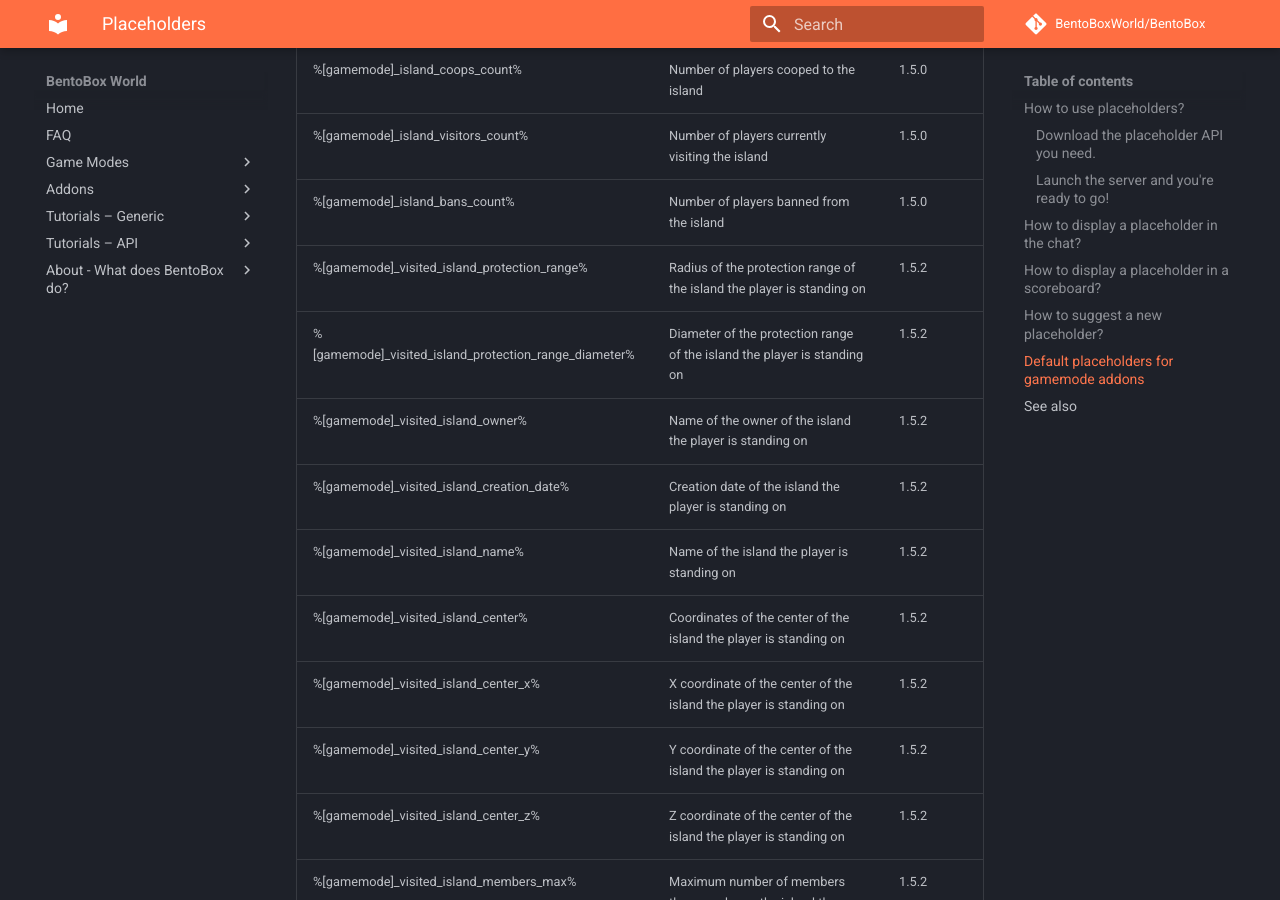
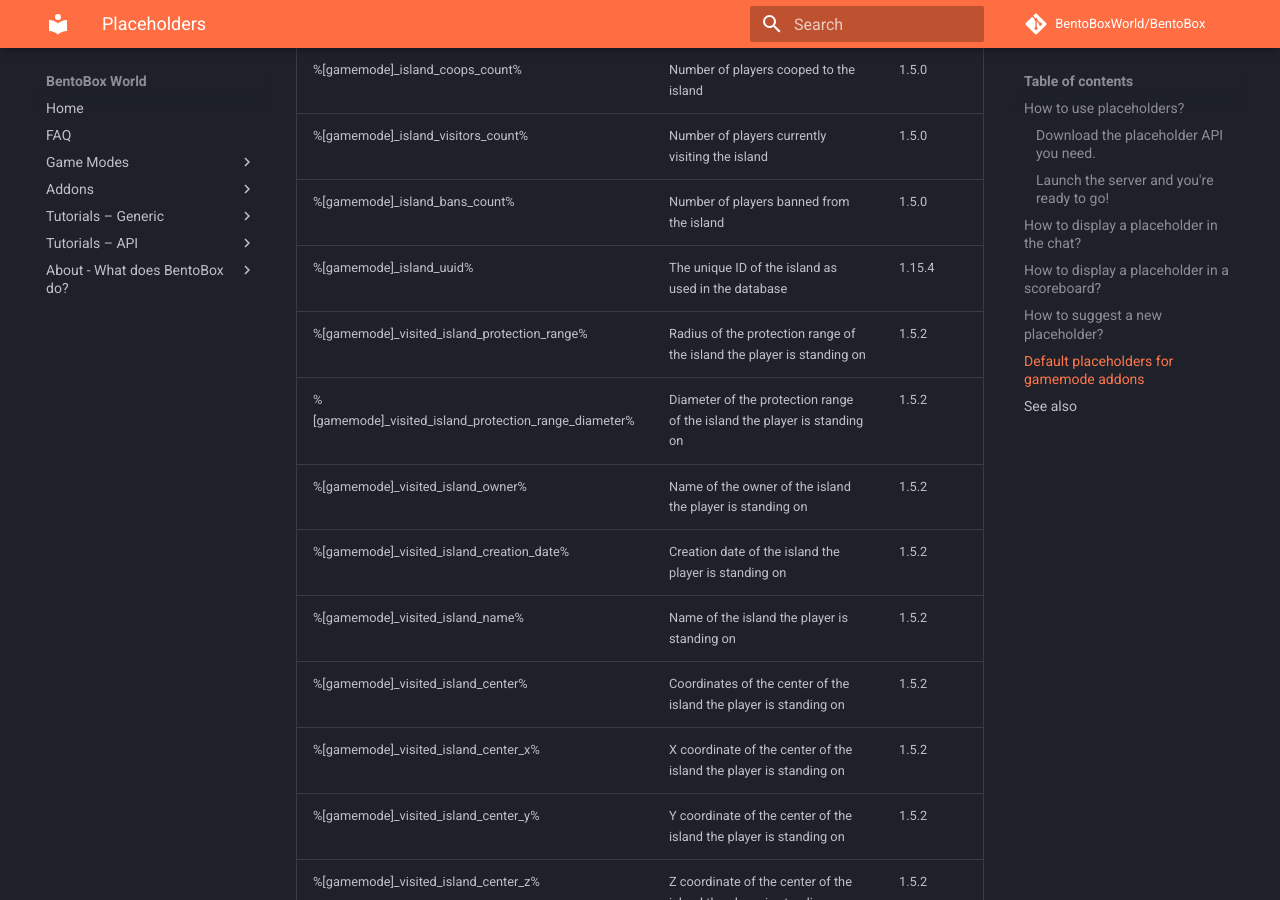
Before and after one commit to BentoBoxWorld/docs, an MkDocs documentation site: the page built from docs/BentoBox/Placeholders.md, in a window 1280 px wide and 900 px high, scrolled down 2243 px. Built offline with MkDocs 1.6.1 and Material for MkDocs 9.7.7, drawn with Linux system fonts in a browser that asks for light colours; comment, search, counter and statistics services are not loaded.

Commit message:
Added %[gamemode]_island_uuid% placeholder.
https://github.com/BentoBoxWorld/BentoBox/issues/1548

```diff
--- a/docs/BentoBox/Placeholders.md
+++ b/docs/BentoBox/Placeholders.md
@@ -52,6 +52,7 @@ All gamemode addons get some default placeholders automatically registered to th
 | %[gamemode]_island_coops_count% | Number of players cooped to the island | 1.5.0 |
 | %[gamemode]_island_visitors_count% | Number of players currently visiting the island | 1.5.0 |
 | %[gamemode]_island_bans_count% | Number of players banned from the island | 1.5.0 |
+| %[gamemode]_island_uuid% | The unique ID of the island as used in the database | 1.15.4 |
 | %[gamemode]_visited_island_protection_range% | Radius of the protection range of the island the player is standing on | 1.5.2 |
 | %[gamemode]_visited_island_protection_range_diameter% | Diameter of the protection range of the island the player is standing on | 1.5.2 |
 | %[gamemode]_visited_island_owner% | Name of the owner of the island the player is standing on | 1.5.2 |
```
